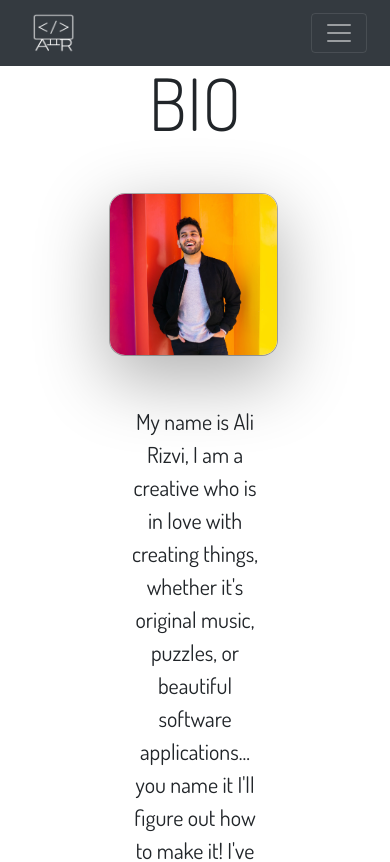
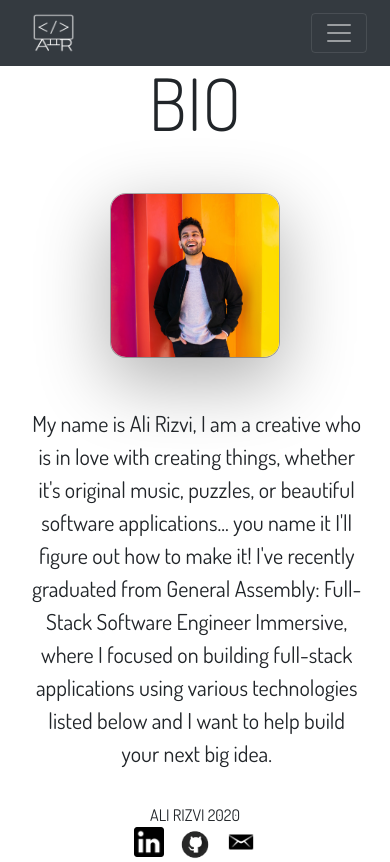
Before and after one commit to alirizvi061/Portfolio, a React (Create React App) app: page /about in a window 390 px wide. Shown: the top 862 px of the page. Built offline with nearby package versions, Linux system fonts and the light colour scheme; the HTML template or start-up script is replaced by a standard one.

Commit message:
aligned the about content in the center

```diff
--- a/src/App.css
+++ b/src/App.css
@@ -204,7 +204,7 @@ footer {
   display: flex;
   flex-direction: row;
   justify-content: space-around;
-  width: 99%;
+  /* width: 99%; */
   margin-bottom: 5%;
 }
 
@@ -269,7 +269,7 @@ footer {
   .aboutDiv {
     margin-top: 0;
     display: flex;
-    flex-direction: column-reverse;
+    /* flex-direction: column-reverse; */
     justify-content: reverse;
     flex-wrap: wrap-reverse;
     align-items: center;
@@ -278,4 +278,10 @@ footer {
     width: 100px;
     height: 100px;
   }
+  .resumePic {
+    width: 90vw;
+  }
+  .aboutPara {
+    width: 90vw;
+  }
 }
```
